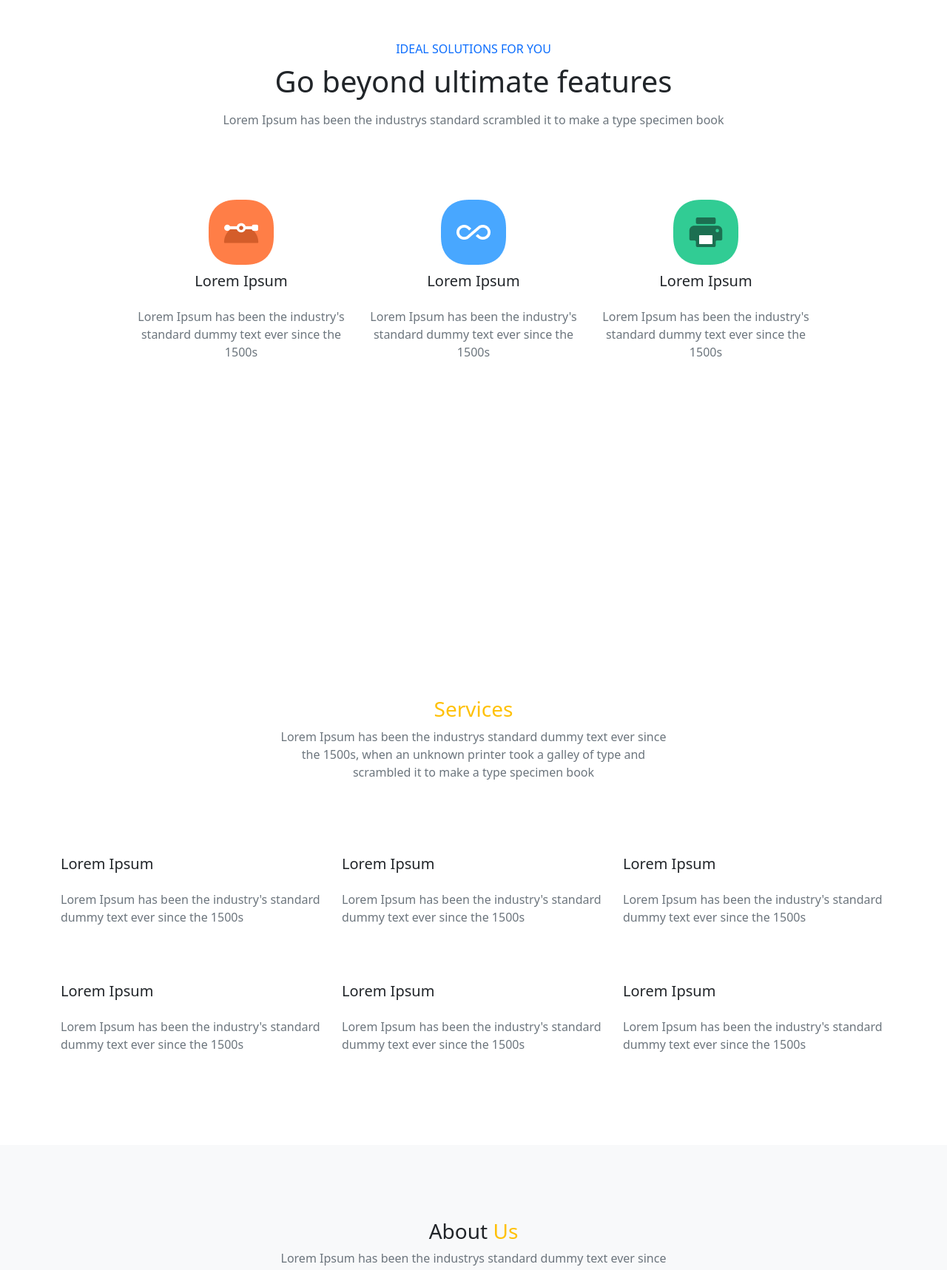
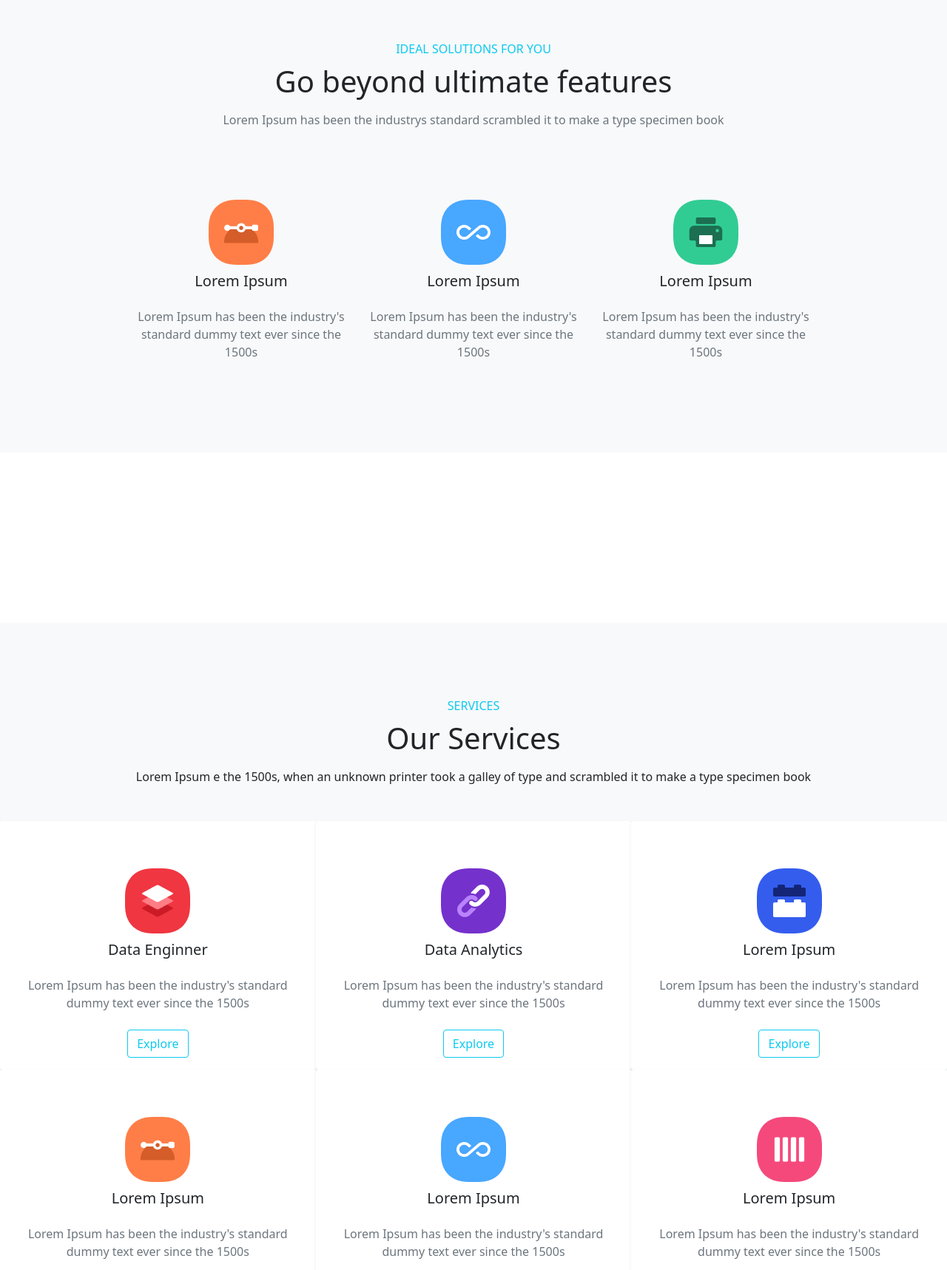
Before and after one commit to CloudXcel/CloudXcel, a Next.js app: page / in a window 1280 px wide. Shown: the part 774-2491 px from the top of the page at 74% size. Built offline with nearby package versions, Linux system fonts and the light colour scheme.

Commit message:
third commit

```diff
--- a/components/Feature.js
+++ b/components/Feature.js
@@ -26,12 +26,12 @@ const Feature = () => {
       ]
 
   return (
-    <section className="section" id="feature">
+    <section className="section bg-light" id="feature">
       <div className='container-fluid'>
         <div className="row justify-content-center">
           <div className='col'>
             <div className="title text-center mb-5">
-              <p className="text-uppercase text-primary font-weight-medium f-14 mb-2">Ideal solutions for you</p>
+              <p className="text-uppercase text-primary font-weight-medium f-14 mb-2"><span className="text-info">Ideal solutions for you</span></p>
               <h1 className="title text-center mb-3 font-weight-bold text-dark">Go beyond ultimate features</h1>
               <p className="text-muted">Lorem Ipsum has been the industrys standard  scrambled it to make a type specimen book</p>
             </div>
--- a/components/Header.js
+++ b/components/Header.js
@@ -28,13 +28,13 @@ const Header = () => {
   }
 
   return (
-    <div className={`header${sticky ? '' : 'sticky'}`}>
-      <Navbar light expand="md">
+    <div className='sticky-top transparent'>
+      <Navbar  expand="md" light container="md" className='shadow bg-body rounded'>
         <Container>
           <NavbarBrand href="/">LOGO</NavbarBrand>
           <NavbarToggler onClick={toggle} />
           <Collapse isOpen={isOpen} navbar>
-            <Nav className="m-auto" navbar>
+            <Nav className="m-auto text-center" navbar>
               <NavItem>
                 <NavLink href="#">Home</NavLink>
               </NavItem>
@@ -59,3 +59,81 @@ const Header = () => {
 }
 
 export default Header;
+const styles = {
+  headerWrapper: {
+    backgroundColor: 'transparent',
+    '.is-sticky': {
+      header: {
+        backgroundColor: 'white',
+        boxShadow: '0 6px 13px rgba(38,78,118,0.1)',
+        paddingTop: '15px',
+        paddingBottom: '15px',
+      },
+    },
+  },
+  header: {
+    position: 'fixed',
+    left: 0,
+    right: 0,
+    py: 4,
+    transition: 'all 0.3s ease-in-out 0s',
+    '&.is-mobile-menu': {
+      backgroundColor: 'white',
+    },
+  },
+  headerInner: {
+    display: 'flex',
+    alignItems: 'center',
+    justifyContent: 'space-between',
+  },
+  logo: {
+    mr: [null, null, null, null, 6, 12],
+  },
+  navbar: {
+    display: ['none', null, null, null, 'flex'],
+    alignItems: 'center',
+    flexGrow: 1,
+    // justifyContent: 'center',
+  },
+  navList: {
+    display: ['flex'],
+    listStyle: 'none',
+    // marginLeft: 'auto',
+    flexGrow: 1,
+    p: 0,
+    'li:last-child': {
+      ml: ['auto'],
+    },
+    '.nav-item': {
+      cursor: 'pointer',
+      fontWeight: 400,
+      padding: 0,
+      margin: [0, 0, 0, 0, '0 20px'],
+    },
+    '.active': {
+      color: 'primary',
+    },
+  },
+  getStartedDesktop: {
+    color: 'primary',
+    display: ['none', 'none', 'none', 'none', 'flex'],
+  },
+  getStartedMobile: {
+    color: 'primary',
+    fontSize: [1],
+    minHeight: 30,
+    m: ['0 15px 0 auto'],
+    padding: '0 11px',
+    display: ['flex', null, null, null, 'none'],
+  },
+  closeButton: {
+    height: '32px',
+    padding: '4px',
+    minHeight: 'auto',
+    width: '32px',
+    ml: '3px',
+    path: {
+      stroke: 'text',
+    },
+  },
+};
--- a/components/Hero.js
+++ b/components/Hero.js
@@ -3,7 +3,7 @@ import banner from '../assets/images/banner.png'
 import Image from 'next/image'
 const Hero = () => {
   return (
-    <section className="section position-relative">
+    <section className="section position-relativ light">
       <div className='container'>
         <div className="row align-items-center">
           <div className='col' lg={6}>
--- a/components/Service.js
+++ b/components/Service.js
@@ -1,43 +1,71 @@
 import React from 'react';
 import { Container, Row, Col } from "reactstrap";
+import icon1 from '../assets/images/icons/service4.png';
+import icon2 from '../assets/images/icons/service5.png';
+import icon3 from '../assets/images/icons/service6.png';
+import icon4 from '../assets/images/icons/service7.png';
+import icon5 from '../assets/images/icons/service8.png';
+import icon6 from '../assets/images/icons/service9.png';
+import Image from 'next/image'
 
 const Service = () => {
   const services = [
-    { title : "Lorem Ipsum", desc : "Lorem Ipsum has been the industry's standard dummy text ever since the 1500s" },
-    { title : "Lorem Ipsum", desc : "Lorem Ipsum has been the industry's standard dummy text ever since the 1500s" },
-    { title : "Lorem Ipsum", desc : "Lorem Ipsum has been the industry's standard dummy text ever since the 1500s" },
-    { title : "Lorem Ipsum", desc : "Lorem Ipsum has been the industry's standard dummy text ever since the 1500s" },
-    { title : "Lorem Ipsum", desc : "Lorem Ipsum has been the industry's standard dummy text ever since the 1500s" },
-    { title : "Lorem Ipsum", desc : "Lorem Ipsum has been the industry's standard dummy text ever since the 1500s" },
+    { title : "Data Enginner",
+    desc : "Lorem Ipsum has been the industry's standard dummy text ever since the 1500s",
+    icon: icon1,
+  },
+    { title : "Data Analytics",
+    desc : "Lorem Ipsum has been the industry's standard dummy text ever since the 1500s",
+    icon: icon2,
+  },
+    { title : "Lorem Ipsum",
+    desc : "Lorem Ipsum has been the industry's standard dummy text ever since the 1500s",
+    icon: icon3,
+  },
+    { title : "Lorem Ipsum",
+    desc : "Lorem Ipsum has been the industry's standard dummy text ever since the 1500s",
+    icon: icon4,
+  },
+    { title : "Lorem Ipsum",
+    desc : "Lorem Ipsum has been the industry's standard dummy text ever since the 1500s",
+    icon: icon5,
+  },
+    { title : "Lorem Ipsum",
+    desc : "Lorem Ipsum has been the industry's standard dummy text ever since the 1500s",
+    icon: icon6,
+  },
   ]
 
   return (
-    <section className="section" id="service">
-      <Container>
-        <Row className="justify-content-center">
-          <Col lg={6} md={8}>
+    <section className="section bg-light" id="service" >
+      <div className='container-fluid'>
+        <div className=" row justify-content-center">
+          <div className='col mb-10'>
             <div className="title text-center mb-5">
-              <h3 className="font-weight-normal text-dark"><span className="text-warning">Services</span></h3>
-              <p className="text-muted">Lorem Ipsum has been the industrys standard dummy text ever since the 1500s, when an unknown printer took a galley of type and scrambled it to make a type specimen book</p>
+              <p className="text-uppercase text-primary font-weight-medium f-14 mb-2"><span className="text-info">Services</span></p>
+              <h1 className="title text-center mb-3 font-weight-bold text-dark">Our Services</h1>
+              <p className="text-dark-bold">Lorem Ipsum e the 1500s, when an unknown printer took a galley of type and scrambled it to make a type specimen book</p>
             </div>
-          </Col>
-        </Row>
-        <Row>
-          {
+          </div>
+        </div>
+        <div className='row justify-content-center '>
+        {
             services.map((service, key) =>
-              <Col key={key} lg={4} md={6}>
-                <div>
+              <div className='col-12 col-md-6 col-lg-4  shadow-sm p-3 bg-body rounded' key={key}>
+                <div className='text-center'>
                   <div className="mb-5">
-                      <i className={service.icon}></i>
+                      <i className={service.ic}></i>
                   </div>
-                  <h5 className="text-dark font-weight-normal pt-1 mb-4">{service.title}</h5>
+                  <Image src={service.icon} alt="service-image"/>
+                  <h5 className="text-dark text-center font-weight-normal pt-1 mb-4">{service.title}</h5>
                   <p className="text-muted mb-4">{service.desc}</p>
+                  <a className='btn btn-outline-info'>Explore</a>
                 </div>
-              </Col>
+              </div>
             )
           }
-        </Row>
-      </Container>
+        </div>
+      </div>
     </section>
   );
 }
```
